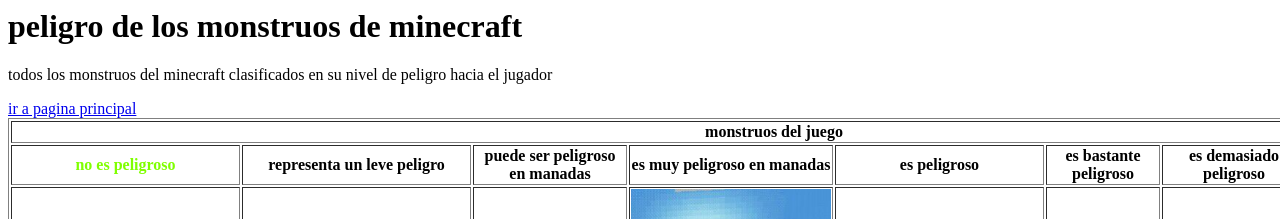
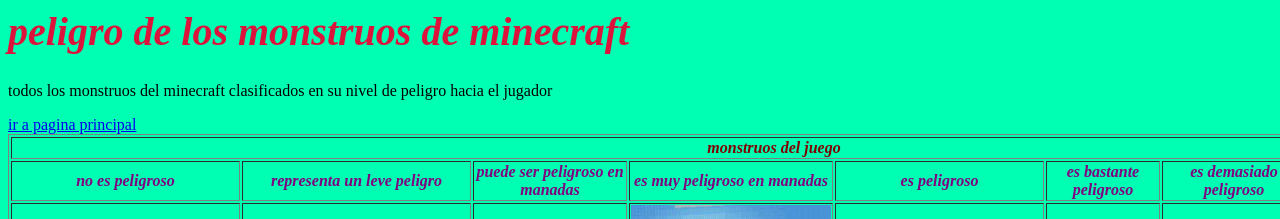
Before and after one commit to fanciscoparra/cosasquemegustan, a plain HTML site: page tabla.html in a window 1280 px wide. Shown: the top 219 px of the page. Drawn offline with Linux system fonts and the light colour scheme.

Commit message:
2do periodo
trabajo del primer periodo

```diff
--- a/League of legends.html
+++ b/League of legends.html
@@ -1,16 +1,17 @@
 <!DOCTYPE html>
 <html>
 	<head>
+		<link rel="stylesheet" href="style.css">
 		<meta http-equiv="content-type" content="text/html; charset="utf-8">
 		<title> League of Legends </title>
 		<style>
 			img, iframe{
-				width: 350px;
-				height: 290px;
+				width: 400px;
+				height: 270px;
 			}
 		</style>
-		<link rel="stylesheet" href="style.css">
 	</head>
+	<body style="background-color:deepskyblue"></body>
 	<body>
 		<h1>Imagenes de LOL</h1>
 		<img src="imagenes/League of legends/urgot.jpg" alt=""srcset="">
--- a/style.css
+++ b/style.css
@@ -1,6 +1,11 @@
-title{
+    h1{
     font-style: italic;
     font-weight: bold;
-    font-size: 80px;
+    font-size: 40px;
     color: crimson
-}
+    }
+    th{
+        font-style: italic;
+        font-weight: bolder;
+        color: purple;
+    }
--- a/tabla.html
+++ b/tabla.html
@@ -1,8 +1,9 @@
 <html>
     <head>
+        <link rel="stylesheet" href="style.css">
         <title>tabla de minecraft</title>
-        <link rel="stylesheet" href="style.css">
     </head>
+    <body style="background-color:rgb(0, 255, 179)"></body>
     <body>
         <h1>peligro de los monstruos de minecraft</h1>
         <p>todos los monstruos del minecraft clasificados en su nivel de peligro hacia el jugador</p>
@@ -14,10 +15,10 @@
         <table border="1px">
             <thead>
                 <tr>
-                    <th colspan="8">monstruos del juego</th>
+                    <th colspan="8" style="color: maroon;">monstruos del juego</th>
                 </tr>
                 <tr>
-                    <th style="color:chartreuse">no es peligroso</th>
+                    <th>no es peligroso</th>
                     <th>representa un
                         leve peligro
                     </th>
```
Also changed, not shown: cubos rubicks.html (+10 -3 lines), index.html (+1 -0 lines).
